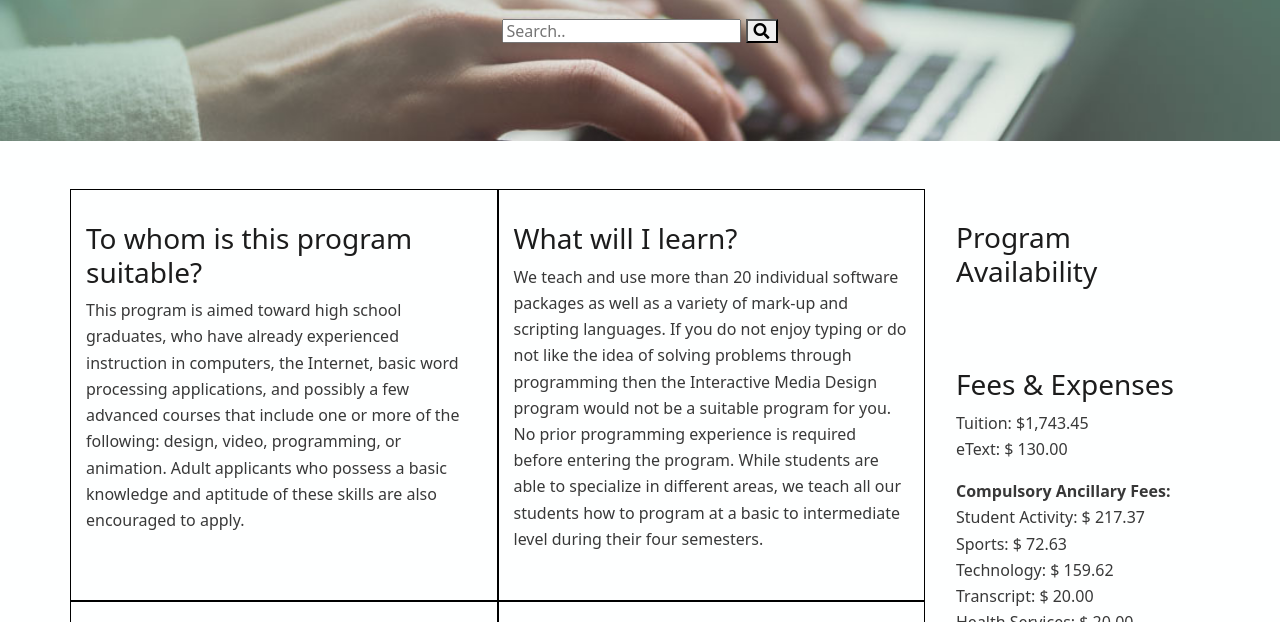
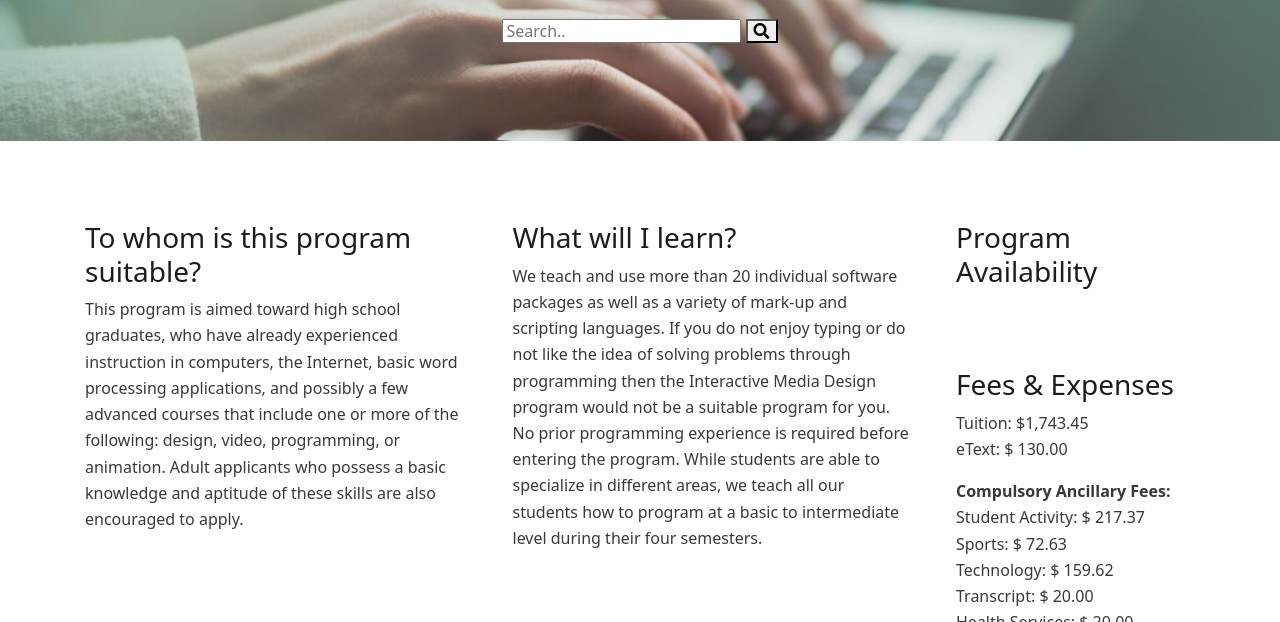
Before and after one commit to MTM6330-F18/Final-LEAFS, a website: page FAQ.html in a window 1280 px wide. Shown: the part 330-952 px from the top of the page. Drawn offline with nearby package versions, Linux system fonts and the light colour scheme.

```diff
--- a/FAQ.html
+++ b/FAQ.html
@@ -80,8 +80,10 @@
     <div class="question col-md-9 " id="questions">
       <div class="row">
         <article class="col-md-6">
+          <div class="question-box">
           <h3>To whom is this program suitable?</h3>
           <p>This program is aimed toward high school graduates, who have already experienced instruction in computers, the Internet, basic word processing applications, and possibly a few advanced courses that include one or more of the following: design, video, programming, or animation. Adult applicants who possess a basic knowledge and aptitude of these skills are also encouraged to apply.</p>
+          </div>
         </article>
 
         <article class="col-md-6">
--- a/scss/_FAQ.scss
+++ b/scss/_FAQ.scss
@@ -14,7 +14,3 @@
         font-size: 3rem;
     }
 }
-
-.question .row .col-md-6 {
-    border: 1px solid black;
-}
```
Also changed, not shown: css/main.css, css/min/main.css.
